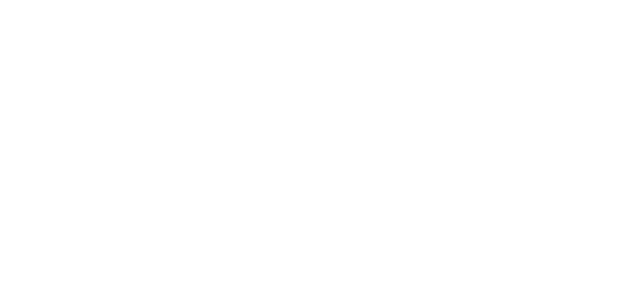
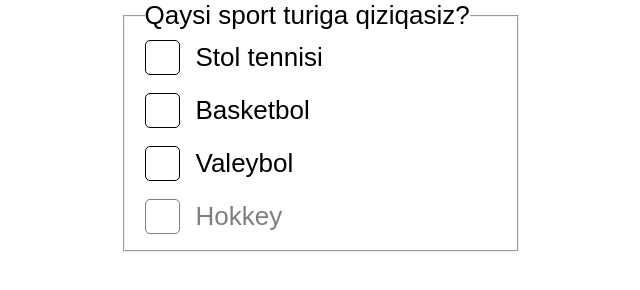
Before and after one commit to nargiza-frontend/11-loyihaCheckbox, a plain HTML site: page index.html in a window 1280 px wide. Shown: the whole page, without its empty margins (319-959 px from the left). Drawn offline with Linux system fonts and the light colour scheme.

Commit message:
full form-section

```diff
--- a/css/styles.css
+++ b/css/styles.css
@@ -22,12 +22,14 @@ html {
 body {
   display: flex;
   flex-direction: column;
+  justify-content: center;
+  align-items: center;
   height: 100%;
   background-color: #fff;
-  color: #222;
+  color: #000;
   font-family: "Arial", sans-serif;
-  font-size: 16px;
-  line-height: 1.5;
+  font-size: 26px;
+  line-height: normal;
   padding: 0;
   margin: 0;
 }
@@ -71,4 +73,46 @@ img {
 /* MAIN-CONTENT  */
 .main-content {
   flex-grow: 1;
+  width: 500px;
+  height: 355px;
 }
+.form-inner{
+  display: flex;
+  flex-direction: column;
+}
+.checkbox-label{
+  display: flex;
+  align-items: center;
+}
+.checkbox-label:not(:last-child){
+  margin-bottom: 18px;
+}
+.checkbox:disabled ~ .checkbox-control,
+.checkbox:disabled ~ .checkbox-text{
+  opacity: 0.5;
+}
+.checkbox-control{
+  width: 35px;
+  height: 35px;
+  border-radius: 5px;
+  border: 1px solid #000;
+  margin-right: 16px;
+  background-repeat: no-repeat;
+  background-position: center center;
+  background-size: 20px;
+}
+.checkbox:focus ~ .checkbox-control{
+  box-shadow: 0px 0px 0px 3px #0E85F3;
+}
+.checkbox-ping-pong:checked ~ .checkbox-control{
+  background-image: url(../img/tennis.svg);
+}
+.checkbox-basketbol:checked ~ .checkbox-control{
+  background-image: url(../img/basketball.svg);
+}
+.checkbox-volleyball:checked ~ .checkbox-control{
+  background-image: url(../img/valleyball.svg);
+}
+.checkbox-hokkey:checked ~ .checkbox-control{
+  background-image: url(../img/hockey.svg);
+}
--- a/index.html
+++ b/index.html
@@ -4,7 +4,7 @@
   <meta charset="UTF-8">
   <meta http-equiv="X-UA-Compatible" content="IE=edge">
   <meta name="viewport" content="width=device-width, initial-scale=1.0">
-  <title>Name of Project</title>
+  <title>Checkbox</title>
 
   <!-- STYLES  -->
   <link rel="stylesheet" href="css/normalize.css">
@@ -12,7 +12,36 @@
   <!-- <link rel="stylesheet" href="css/css.min.css"> -->
 </head>
 <body>
-
+<main class="main-content">
+  <div class="container">
+    <form action="https://echo.htmlacademy.ru" method="post"></form>
+      <fieldset>
+        <legend>Qaysi sport turiga qiziqasiz?</legend>
+        <div class="form-inner">
+          <label class="checkbox-label">
+            <input class="checkbox visually-hidden checkbox-ping-pong" type="checkbox" name="ping-pong">
+            <span class="checkbox-control"></span>
+            <span class="checkbox-text">Stol tennisi</span>
+          </label>
+          <label class="checkbox-label">
+            <input class="checkbox visually-hidden checkbox-basketbol" type="checkbox" name="basketbol">
+            <span class="checkbox-control"></span>
+            <span class="checkbox-text">Basketbol</span>
+          </label>
+          <label class="checkbox-label">
+            <input class="checkbox visually-hidden checkbox-volleyball" type="checkbox" name="volleybol">
+            <span class="checkbox-control"></span>
+            <span class="checkbox-text">Valeybol</span>
+          </label>
+          <label class="checkbox-label">
+            <input class="checkbox visually-hidden checkbox-hokkey" type="checkbox" name="hokkey" disabled>
+            <span class="checkbox-control"></span>
+            <span class="checkbox-text">Hokkey</span>
+          </label>
+        </div>
+      </fieldset>
+  </div>
+</main>
 
   <script src="js/main.js"></script>
 </body>
```
Also changed, not shown: img/basketball.svg (added), img/hockey.svg (added), img/tennis.svg (added), img/valleyball.svg (added).
